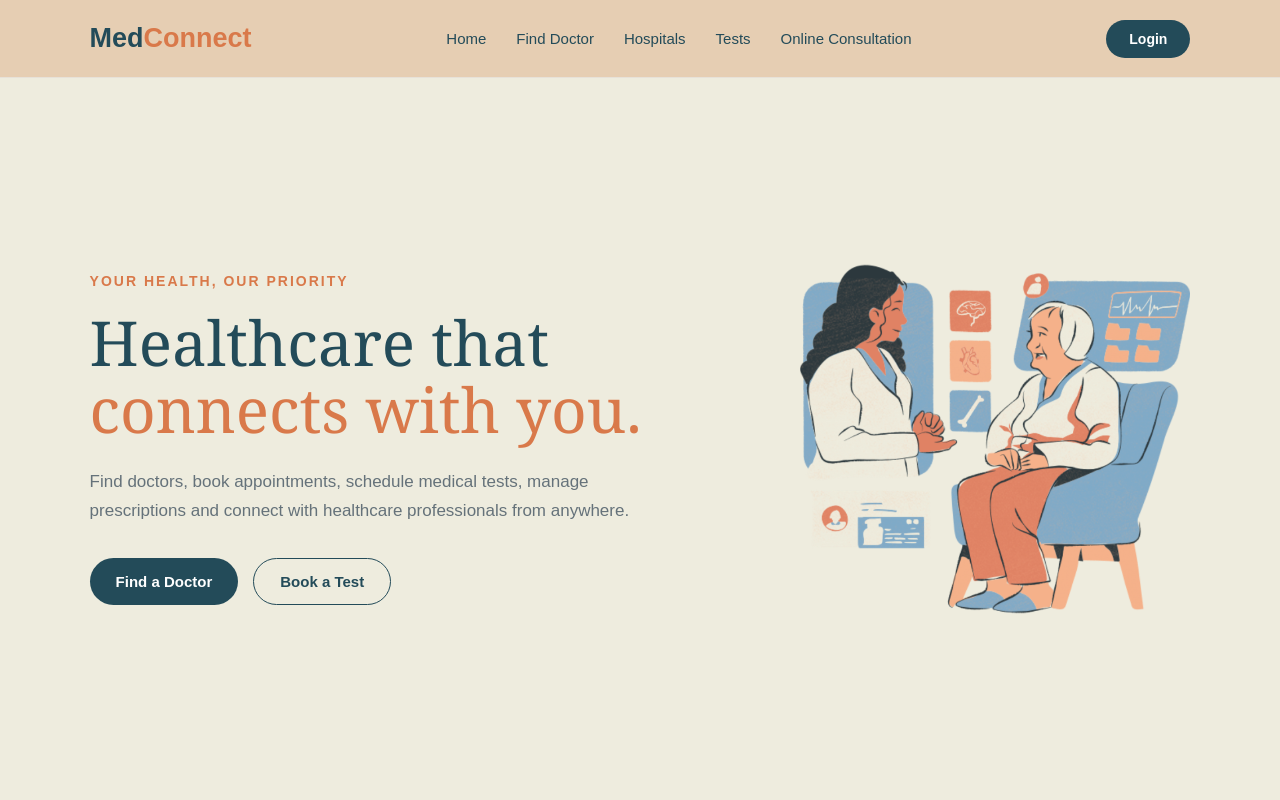
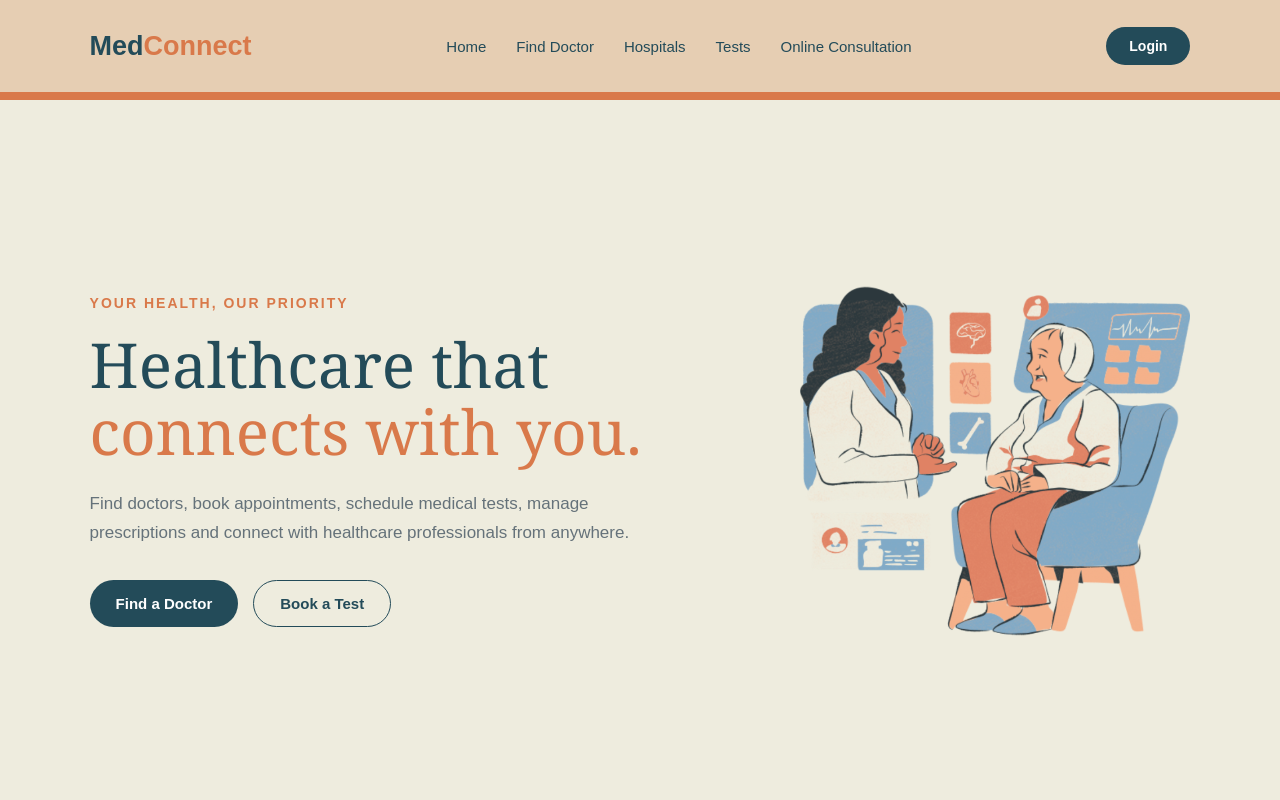
Before and after one commit to Apoorv1801/MedConnect, a React (Vite) app in the folder FrontEnd/: page / in a window 1280 px wide. Shown: the top 800 px of the page. Built offline with nearby package versions, Linux system fonts and the light colour scheme.

Commit message:
Update index.css

```diff
--- a/FrontEnd/src/index.css
+++ b/FrontEnd/src/index.css
@@ -24,14 +24,14 @@ button {
 
 .navbar {
   position: relative;
-  height: 78px;
+  height: 100px;
   padding: 0 7%;
   display: flex;
   align-items: center;
   justify-content: space-between;
 
   background: rgb(230, 206, 179);
-  border-bottom: 1px solid #e7e1d8;
+  border-bottom: 8px solid #d9794a;
 }
 
 .logo {
```
